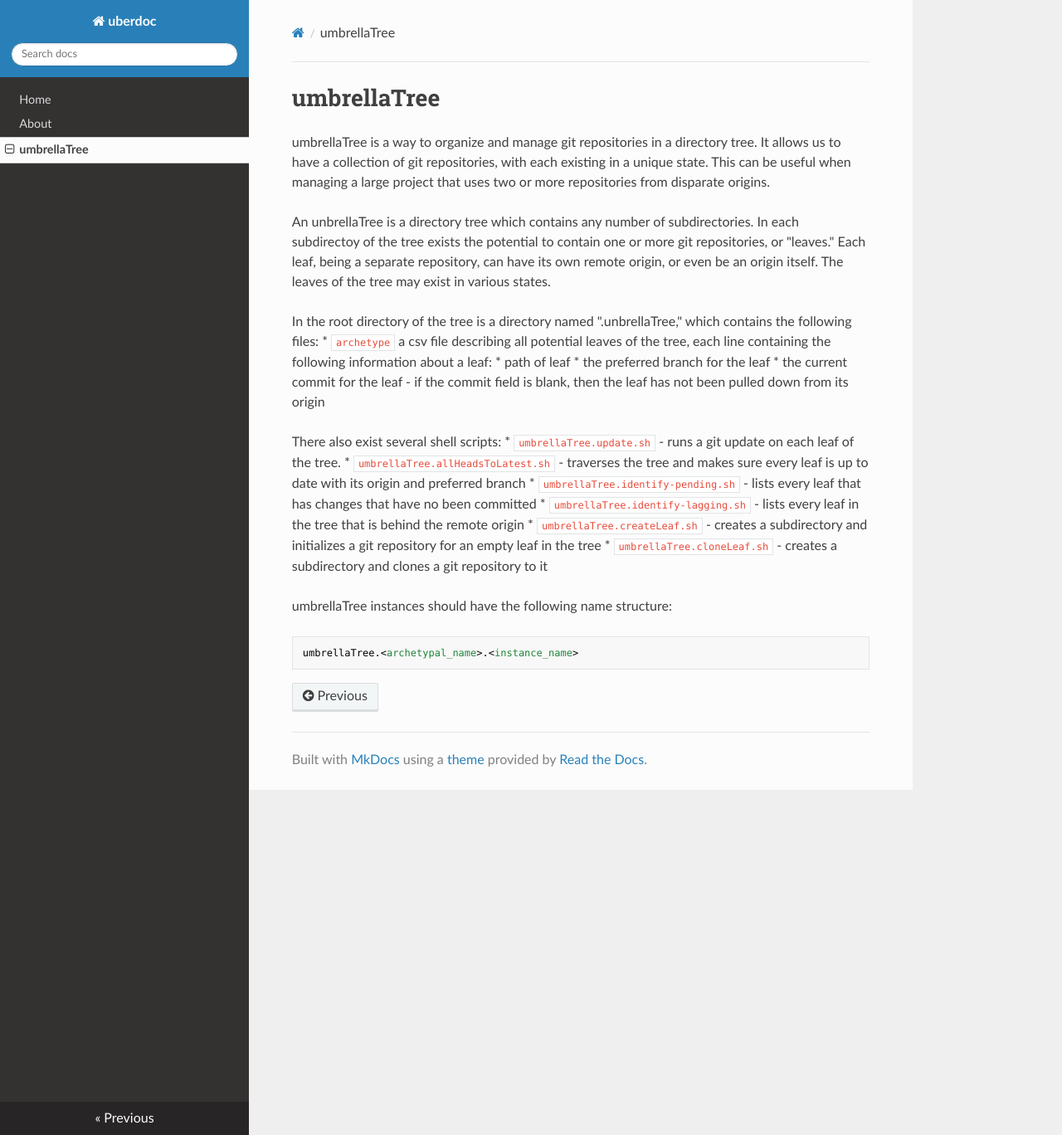
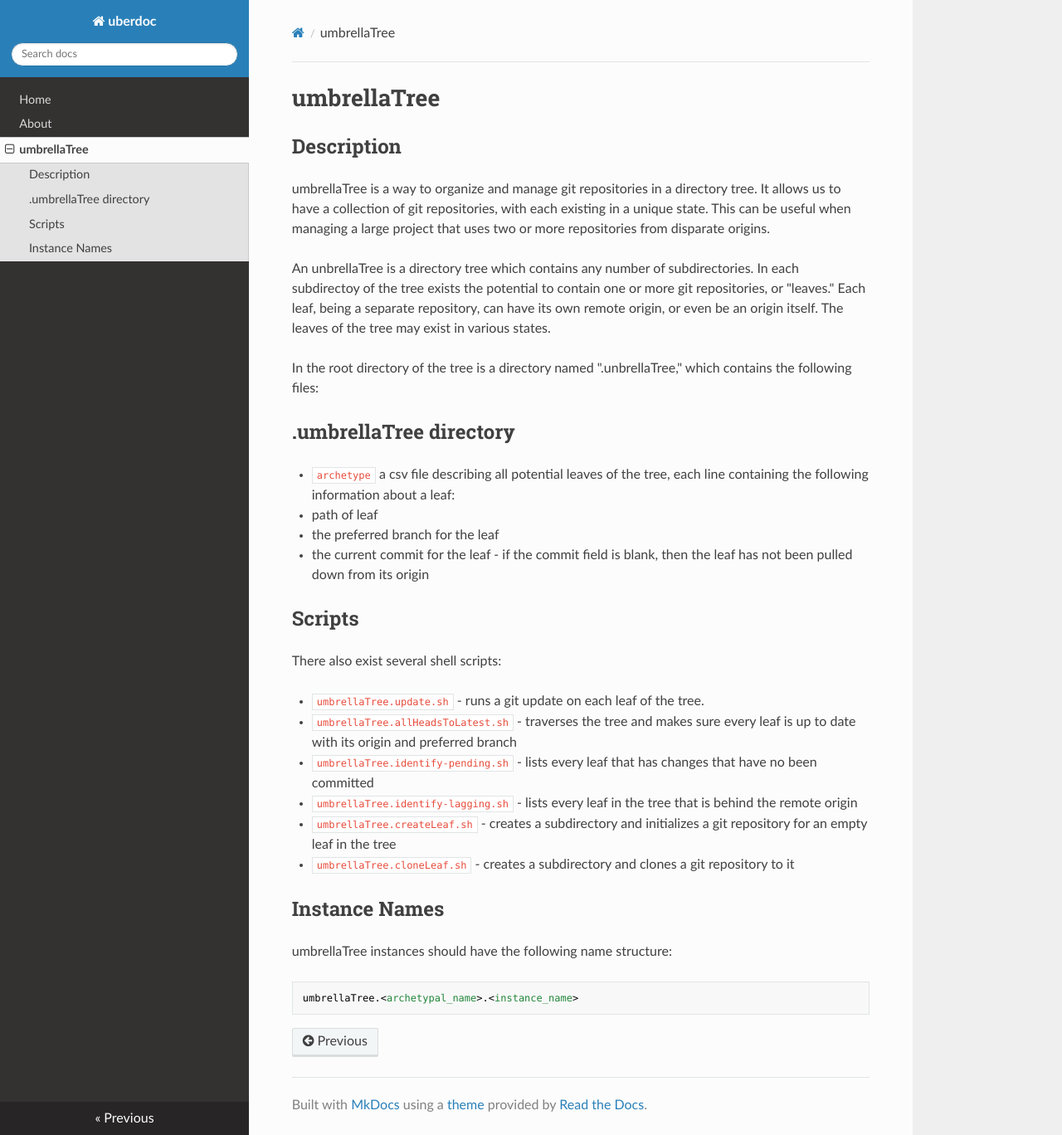
Before and after one commit to auden77/uberdocs, an MkDocs documentation site: the page built from docs/umbrellaTree.md, in a window 1280 px wide and 1368 px high. Shown: the whole window at 83% size. Built offline with MkDocs 1.6.1, drawn with Linux system fonts in a browser that asks for light colours; nearby versions of some CDN libraries.

Commit message:
update umbrellaTree.md

````diff
--- a/docs/umbrellaTree.md
+++ b/docs/umbrellaTree.md
@@ -1,16 +1,20 @@
 # umbrellaTree
+## Description
 umbrellaTree is a way to organize and manage git repositories in a directory tree. It allows us to have a collection of git repositories, with each existing in a unique state. This can be useful when managing a large project that uses two or more repositories from disparate origins.
 
 An unbrellaTree is a directory tree which contains any number of subdirectories. In each subdirectoy of the tree exists the potential to contain one or more git repositories, or "leaves." Each leaf, being a separate repository, can have its own remote origin, or even be an origin itself. The leaves of the tree may exist in various states.
 
+In the root directory of the tree is a directory named ".unbrellaTree," which contains the following files:
 
-In the root directory of the tree is a directory named ".unbrellaTree," which contains the following files:
+## .umbrellaTree directory
 * `archetype` a csv file describing all potential leaves of the tree, each line containing the following information about a leaf:
   * path of leaf
   * the preferred branch for the leaf
   * the current commit for the leaf - if the commit field is blank, then the leaf has not been pulled down from its origin
 
+## Scripts
 There also exist several shell scripts:
+
 * `umbrellaTree.update.sh` - runs a git update on each leaf of the tree.
 * `umbrellaTree.allHeadsToLatest.sh` - traverses the tree and makes sure every leaf is up to date with its origin and preferred branch
 * `umbrellaTree.identify-pending.sh` - lists every leaf that has changes that have no been committed
@@ -18,6 +22,7 @@ There also exist several shell scripts:
 * `umbrellaTree.createLeaf.sh` - creates a subdirectory and initializes a git repository for an empty leaf in the tree
 * `umbrellaTree.cloneLeaf.sh` - creates a subdirectory and clones a git repository to it
 
+## Instance Names
 umbrellaTree instances should have the following name structure:
 ```
 umbrellaTree.<archetypal_name>.<instance_name>
````
